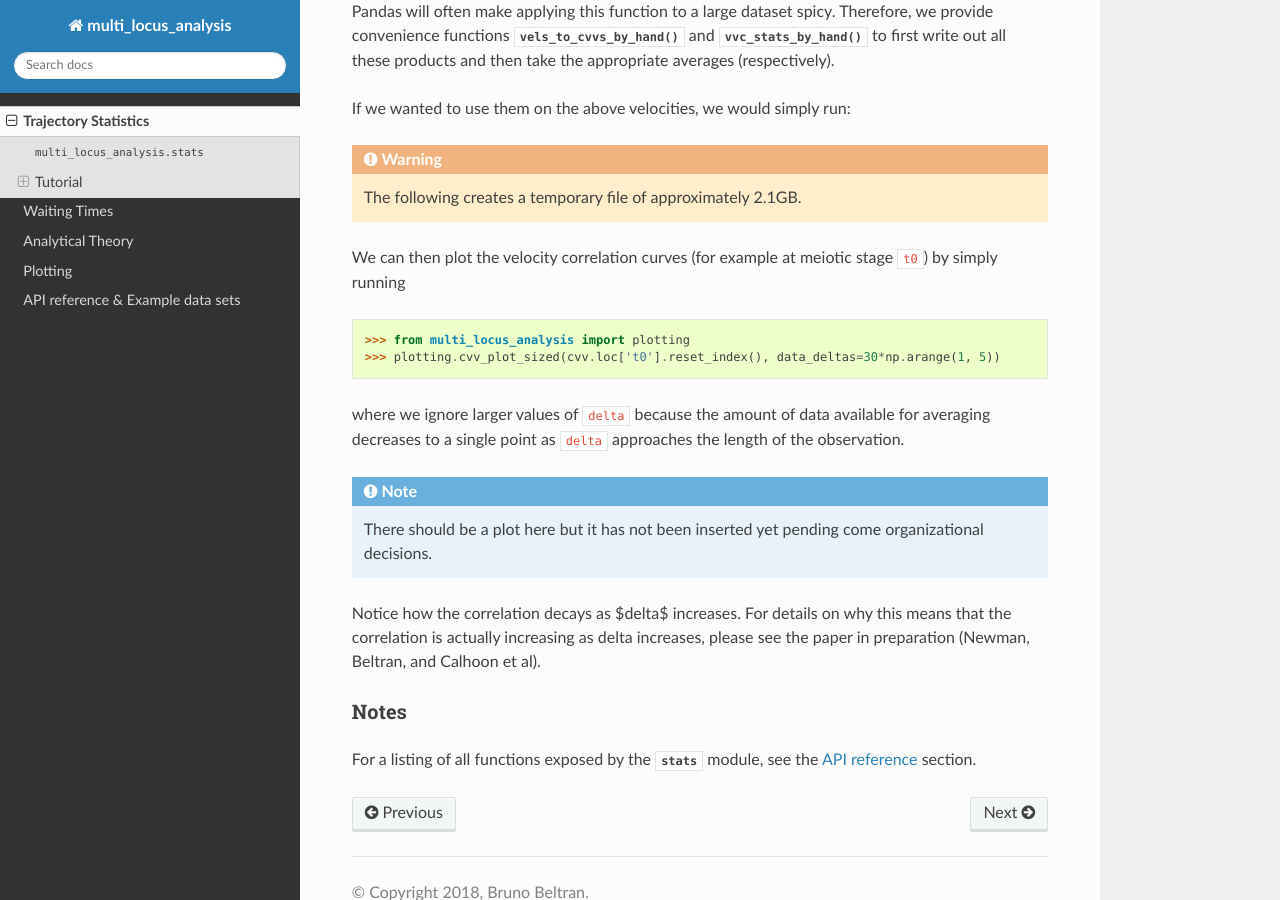
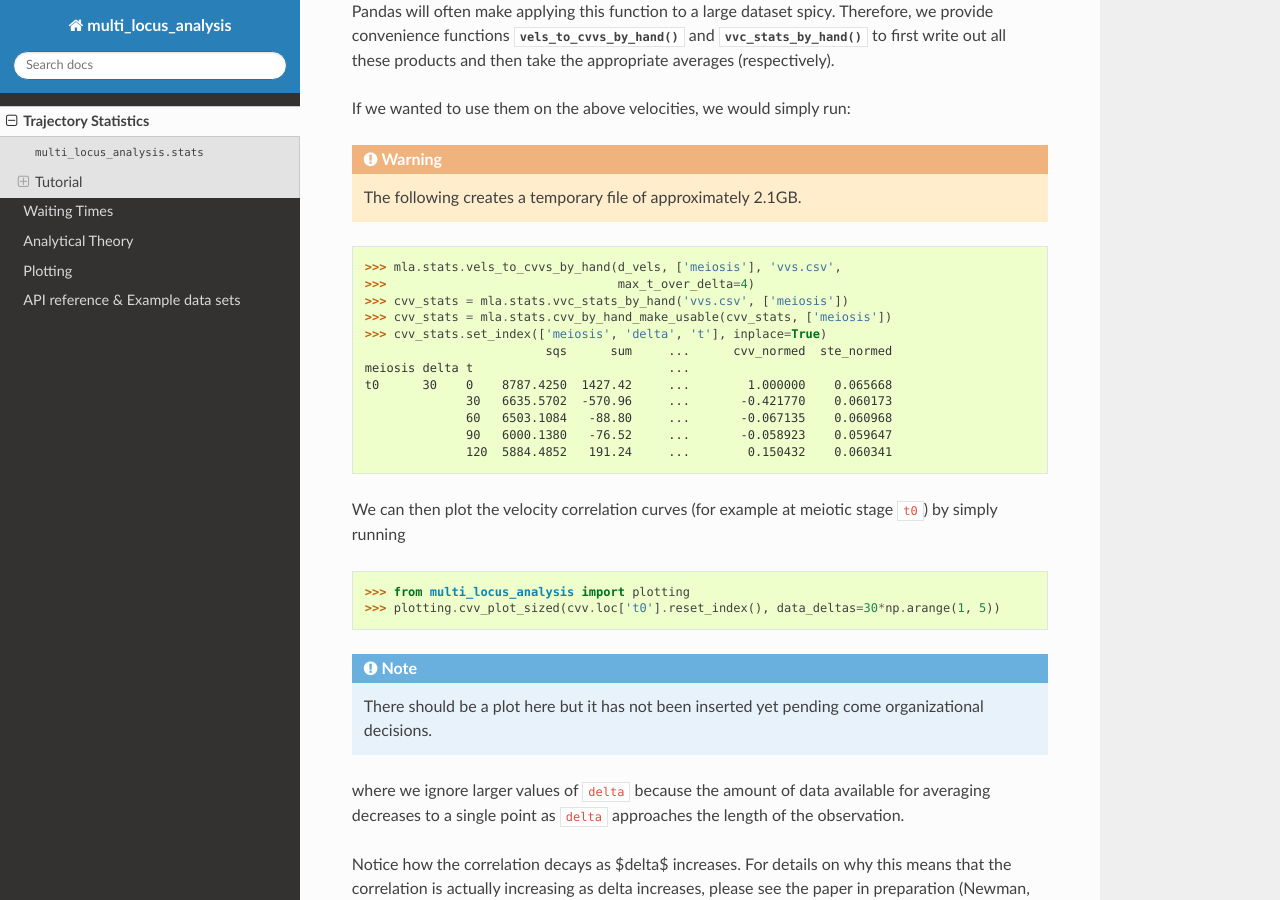
Before and after one commit to brunobeltran/multi_locus_analysis, a Sphinx documentation site: the page built from doc/source/stats.rst, in a window 1280 px wide and 900 px high, scrolled down 3261 px. Built offline with Sphinx 7.4.7 and the Read the Docs theme 2.0.0, drawn with Linux system fonts in a browser that asks for light colours.

Commit message:
DOCS: comment block was eating a code block

```diff
--- a/doc/source/stats.rst
+++ b/doc/source/stats.rst
@@ -198,7 +198,7 @@ If we wanted to use them on the above velocities, we would simply run:
 
     The following creates a temporary file of approximately 2.1GB.
 
-..  new code block
+.. code-block:: python
 
     >>> mla.stats.vels_to_cvvs_by_hand(d_vels, ['meiosis'], 'vvs.csv',
     >>>                                max_t_over_delta=4)
@@ -219,14 +219,14 @@ stage ``t0``) by simply running
     >>> from multi_locus_analysis import plotting
     >>> plotting.cvv_plot_sized(cvv.loc['t0'].reset_index(), data_deltas=30*np.arange(1, 5))
 
-where we ignore larger values of ``delta`` because the amount of data available
-for averaging decreases to a single point as ``delta`` approaches the length of
-the observation.
-
 .. note::
 
     There should be a plot here but it has not been inserted yet pending come
     organizational decisions.
+
+where we ignore larger values of ``delta`` because the amount of data available
+for averaging decreases to a single point as ``delta`` approaches the length of
+the observation.
 
 Notice how the correlation decays as $\delta$ increases. For details on why
 this means that the correlation is actually increasing as delta increases,
```
